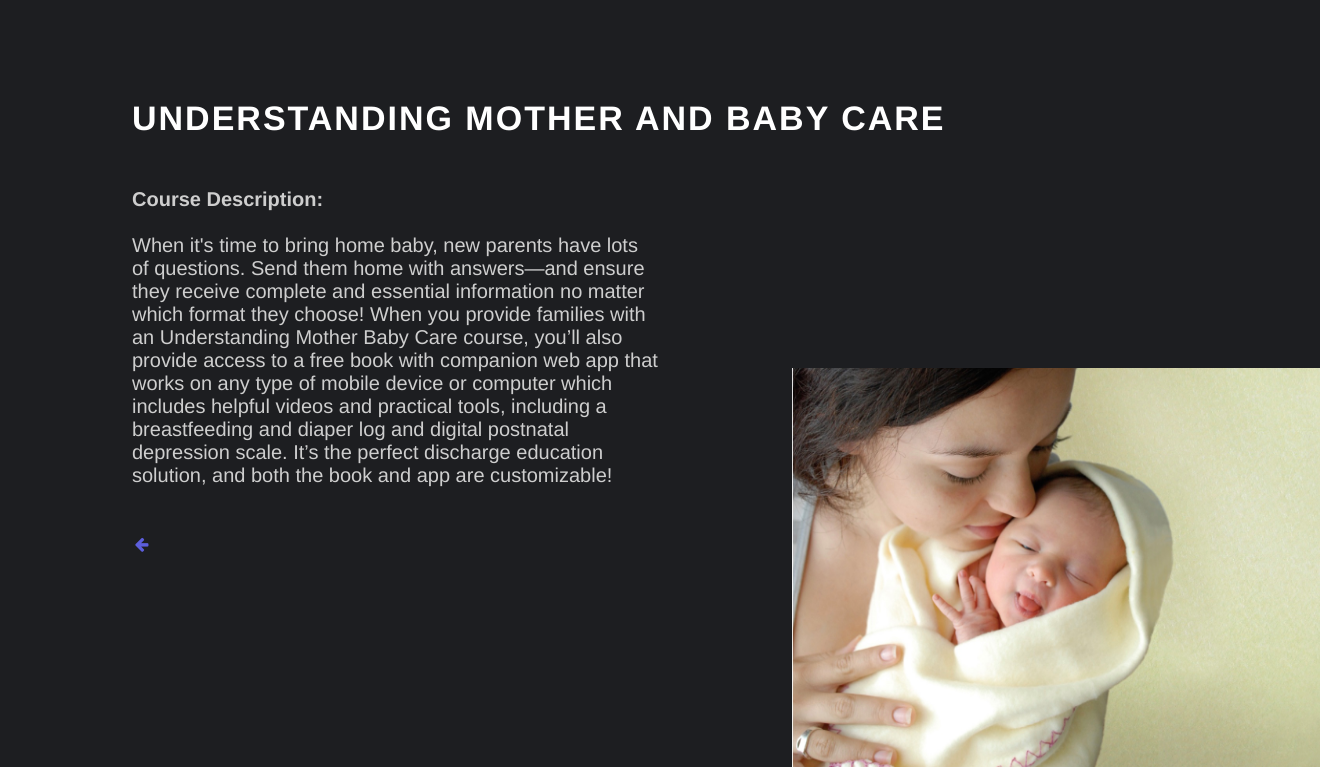
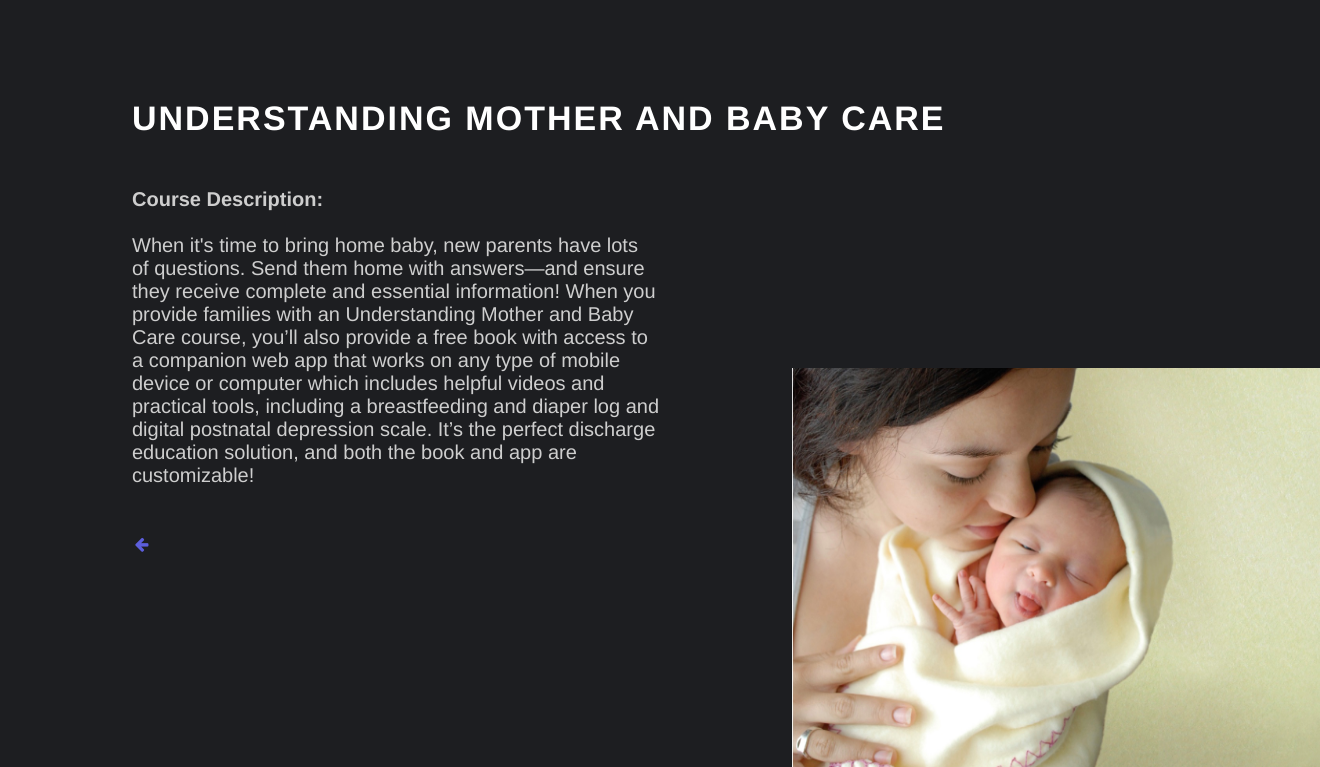
Before and after one commit to harrywenhr/junjun, a PHP site: page /Understanding-Mother-Baby-Care.php in a window 1320 px wide; the page is wider, and only the part inside the window is pictured. Shown: the top 767 px of that part. Run offline with PHP 8.4, Linux system fonts and the light colour scheme; some libraries are stand-ins or nearby versions.

Commit message:
little edited

```diff
--- a/Understanding-Mother-Baby-Care.php
+++ b/Understanding-Mother-Baby-Care.php
@@ -24,9 +24,8 @@
 <p class="info">
 	<strong>Course Description:</strong><br><br>
 	When it's time to bring home baby, new parents have lots of questions.
-	Send them home with answers—and ensure they receive complete and essential information
-	no matter which format they choose! When you provide families with an Understanding Mother
-	Baby Care course, you’ll also provide access to a free book with companion web app that works on
+	Send them home with answers—and ensure they receive complete and essential information! When you provide
+	families with an Understanding Mother and Baby Care course, you’ll also provide a free book with access to a companion web app that works on
 	any type of mobile device or computer which includes helpful videos and practical tools,
 	including a breastfeeding and diaper log and digital postnatal depression scale. It’s the perfect discharge education solution,
 	 and both the book and app are customizable!
```
Also changed, not shown: index.php (+6 -6 lines).
